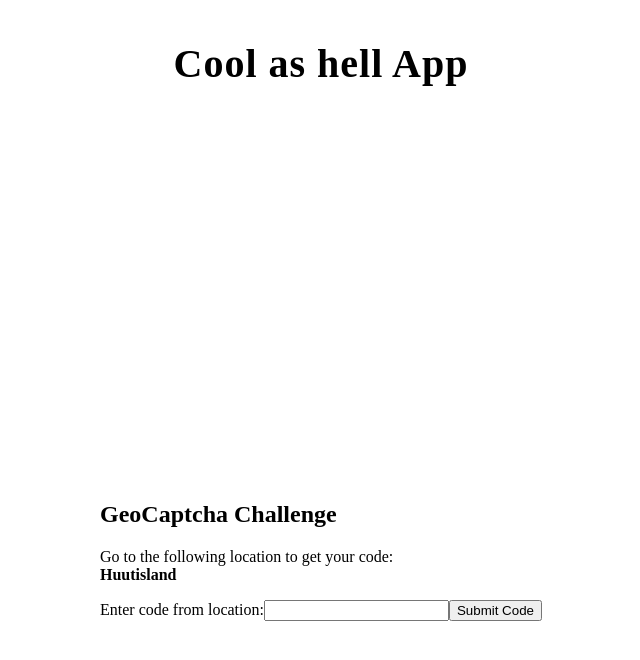
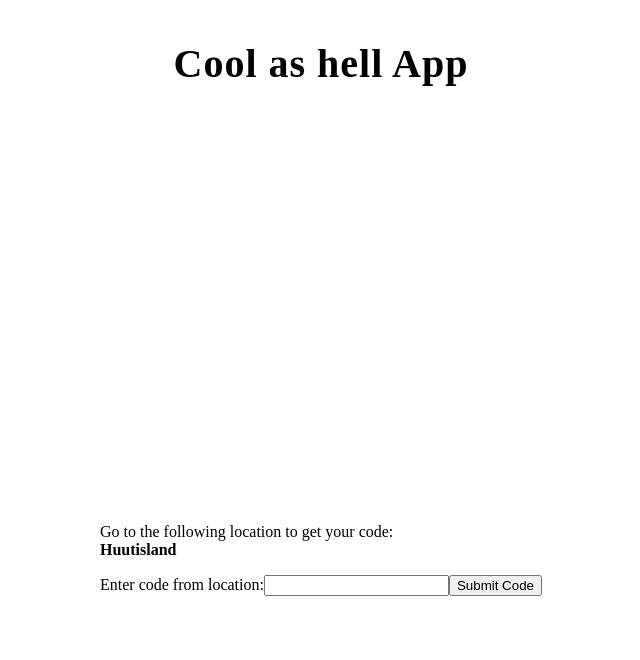
Before and after one commit to nikk-e/GeoCaptcha, a React (Vite) app in the folder geoCaptcha/: page / in a window 1280 px wide. Both pictures are taken after typing "Sample", "Sample123" into the empty fields and a click on the button "Login". Shown: the top 660 px of the page, without its empty margins (327-967 px from the left). Built offline with nearby package versions, Linux system fonts and the light colour scheme.

Commit message:
update captcha

```diff
--- a/geoCaptcha/package.json
+++ b/geoCaptcha/package.json
@@ -28,5 +28,6 @@
     "typescript": "~5.8.3",
     "typescript-eslint": "^8.39.1",
     "vite": "^7.1.2"
-  }
+  },
+  "packageManager": "pnpm@9.15.4+sha512.b2dc20e2fc72b3e18848459b37359a32064663e5627a51e4c74b2c29dd8e8e0491483c3abb40789cfd578bf362fb6ba8261b05f0387d76792ed6e23ea3b1b6a0"
 }
--- a/geoCaptcha/src/modules/Captcha.tsx
+++ b/geoCaptcha/src/modules/Captcha.tsx
@@ -16,7 +16,6 @@ const Captcha: React.FC<GeoCaptchaProps> = ({ location = "Huutisland" }) => {
 
   return (
     <div>
-      <h2>GeoCaptcha Challenge</h2>
       <p>
         Go to the following location to get your code:
         <br />
```
